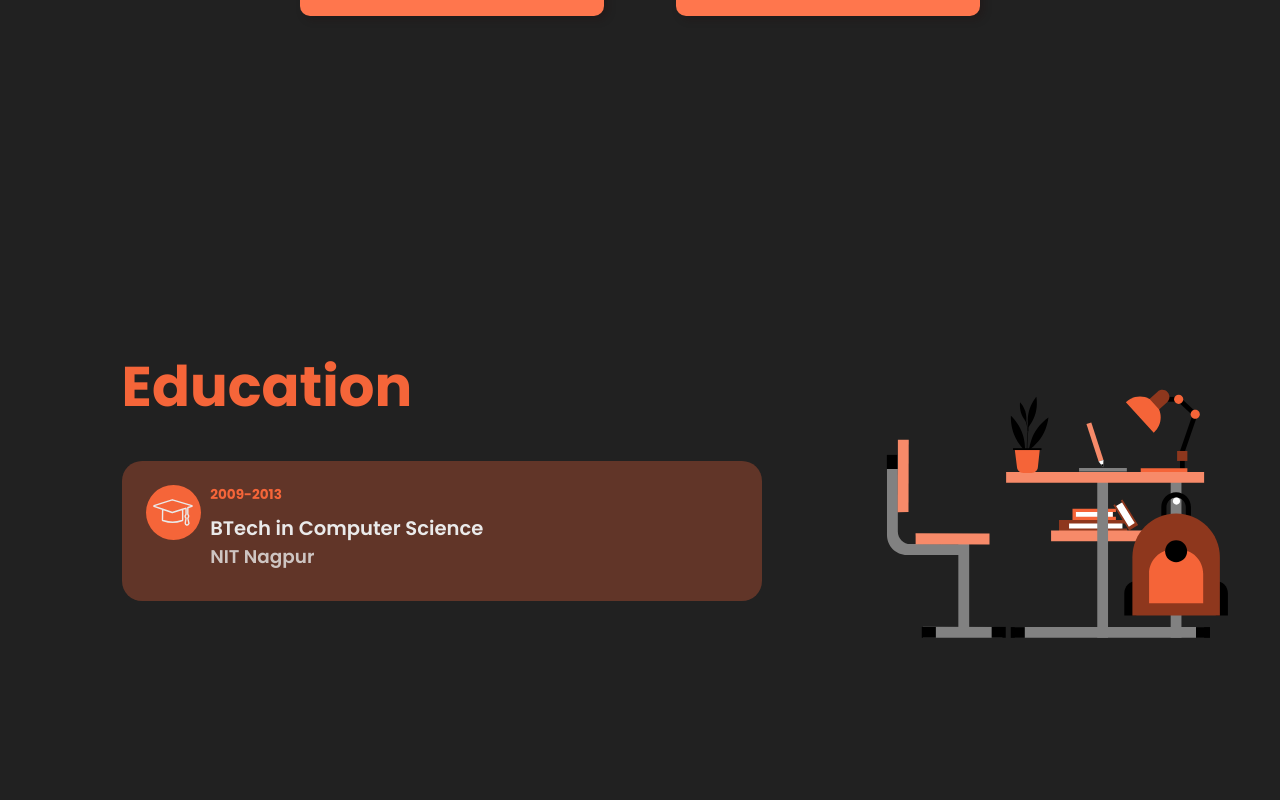
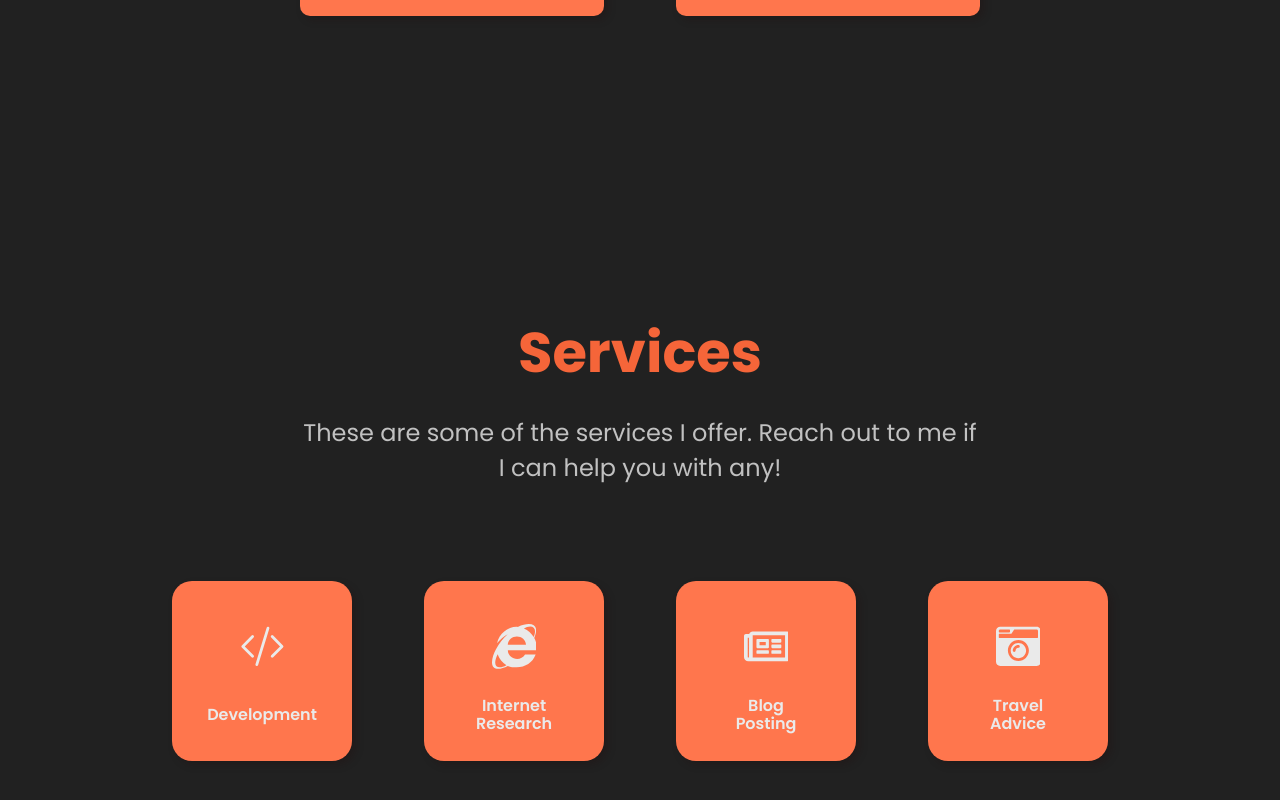
Before and after one commit to abhilashsandi/abhilashsandi.github.io, a React (Create React App) app: page / in a window 1280 px wide. Shown: the part 3413-4213 px from the top of the page. Built offline with nearby package versions, Linux system fonts and the light colour scheme; a web font is replaced by a local one.

Commit message:
add services and contact form

```diff
--- a/src/components/Contacts/Contacts.js
+++ b/src/components/Contacts/Contacts.js
@@ -169,14 +169,14 @@ function Contacts() {
             <div className='contacts--container'>
                 <h1 style={{ color: theme.primary }}>Contacts</h1>
                 <div className='contacts-body'>
-                    {/* <div className='contacts-form'>
+                    <div className='contacts-form'>
                         <form onSubmit={handleContactForm}>
                             <div className='input-container'>
                                 <label htmlFor='Name' className={classes.label}>
                                     Name
                                 </label>
                                 <input
-                                    placeholder='John Doe'
+                                    placeholder='Abhilash Sandi'
                                     value={name}
                                     onChange={(e) => setName(e.target.value)}
                                     type='text'
@@ -192,7 +192,7 @@ function Contacts() {
                                     Email
                                 </label>
                                 <input
-                                    placeholder='John@doe.com'
+                                    placeholder='sandiabhilash@gmail.com'
                                     value={email}
                                     onChange={(e) => setEmail(e.target.value)}
                                     type='email'
@@ -278,7 +278,7 @@ function Contacts() {
                                 message={errMsg}
                             />
                         </Snackbar>
-                    </div> */}
+                    </div>
 
                     <div className='contacts-details'>
                         <a
--- a/src/data/contactsData.js
+++ b/src/data/contactsData.js
@@ -3,5 +3,5 @@ export const contactsData = {
     phone: '+15713561405',
     address: 'Charlotte, North Carolina, United States - 28277',
 
-    sheetAPI: ''
+    sheetAPI: 'https://sheetdb.io/api/v1/rqrezr0o9eigy'
 }
--- a/src/data/servicesData.js
+++ b/src/data/servicesData.js
@@ -7,62 +7,61 @@ import { FaInternetExplorer,  FaChalkboardTeacher, FaCameraRetro, FaPinterest, F
 
 
 export const servicesData = [
+    {
+        id: 6,
+        title: 'Development',
+        icon: <BsCodeSlash />
+    },
     // {
     //     id: 1,
     //     title: 'Marketing',
     //     icon: <BiShoppingBag/>
     // },
+    // {
+    //     id: 2,
+    //     title: 'Content Writing',
+    //     icon: <BiPencil />
+    // },
+    // {
+    //     id: 3,
+    //     title: 'Email Marketing',
+    //     icon: <AiOutlineMail />
+    // },
     {
-        id: 2,
-        title: 'Content Writing',
-        icon: <BiPencil />
+        id: 4,
+        title: 'Internet Research',
+        icon: <FaInternetExplorer />
     },
-    {
-        id: 3,
-        title: 'Email Marketing',
-        icon: <AiOutlineMail />
-    },
-    // {
-    //     id: 4,
-    //     title: 'Internet Research',
-    //     icon: <FaInternetExplorer />
-    // },
     // {
     //     id: 5,
     //     title: 'Tutoring',
     //     icon: <FaChalkboardTeacher />
     // },
-
-    {
-        id: 6,
-        title: 'Web Design',
-        icon: <BsCodeSlash />
-    },
-    {
-        id: 7,
-        title: 'Photography',
-        icon: <FaCameraRetro />
-    },
+    // {
+    //     id: 7,
+    //     title: 'Photography',
+    //     icon: <FaCameraRetro />
+    // },
     // {
     //     id: 8,
     //     title: 'Pinterest Virtual Assistant',
     //     icon: <FaPinterest />
     // },
-    {
-        id: 9,
-        title: 'Video Editing',
-        icon: <FaVideo />
-    },
+    // {
+    //     id: 9,
+    //     title: 'Video Editing',
+    //     icon: <FaVideo />
+    // },
     // {
     //     id: 10,
     //     title: 'Data Entry',
     //     icon: <BsClipboardData />
     // },
-    {
-        id: 11,
-        title: 'Ebook Writing',
-        icon: <FaTabletAlt />
-    },
+    // {
+    //     id: 11,
+    //     title: 'Ebook Writing',
+    //     icon: <FaTabletAlt />
+    // },
     // {
     //     id: 12,
     //     title: 'Audio Transcription',
@@ -73,5 +72,10 @@ export const servicesData = [
         title: 'Blog Posting',
         icon: <FaRegNewspaper />
     },
+     {
+        id: 14,
+        title: 'Travel Advice',
+        icon: <FaCameraRetro />
+    }
 
 ]
--- a/src/pages/Main/Main.js
+++ b/src/pages/Main/Main.js
@@ -18,7 +18,7 @@ function Main() {
             <Experience />
             <Projects />
             {/* <Achievement /> */}
-            {/* <Services /> */}
+            <Services />
             <Education />
             <Testimonials />
             {/* <Blog /> */}
```
